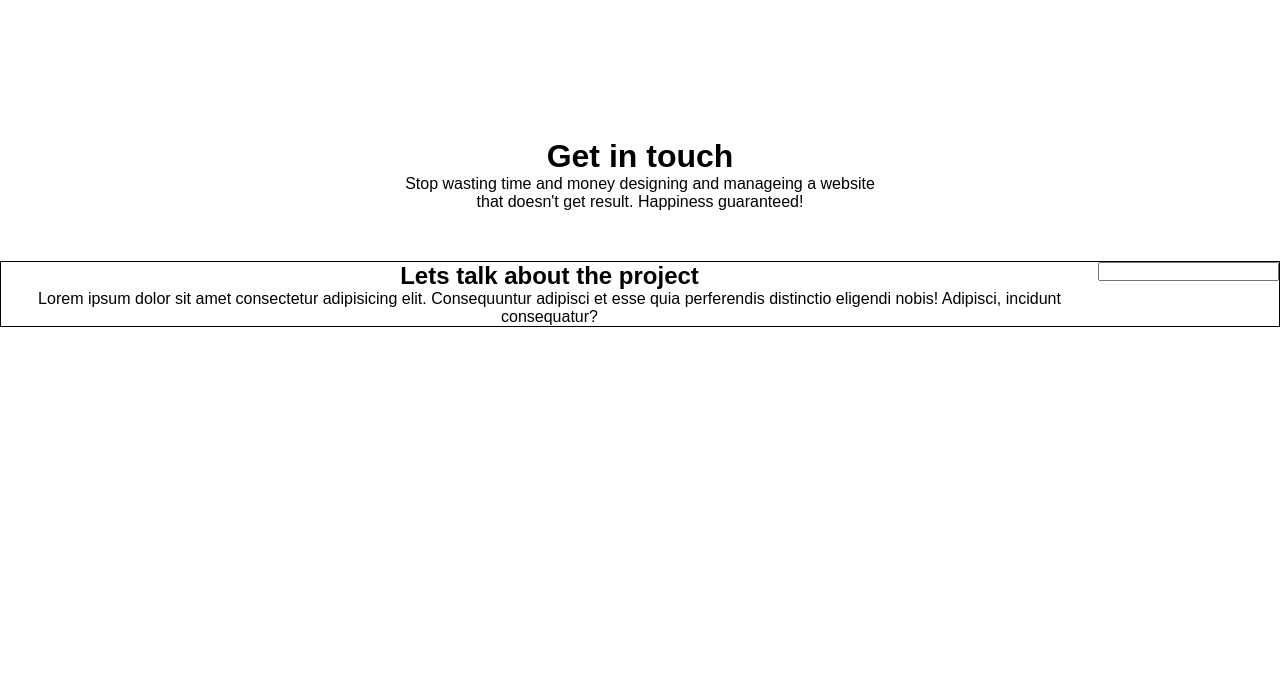
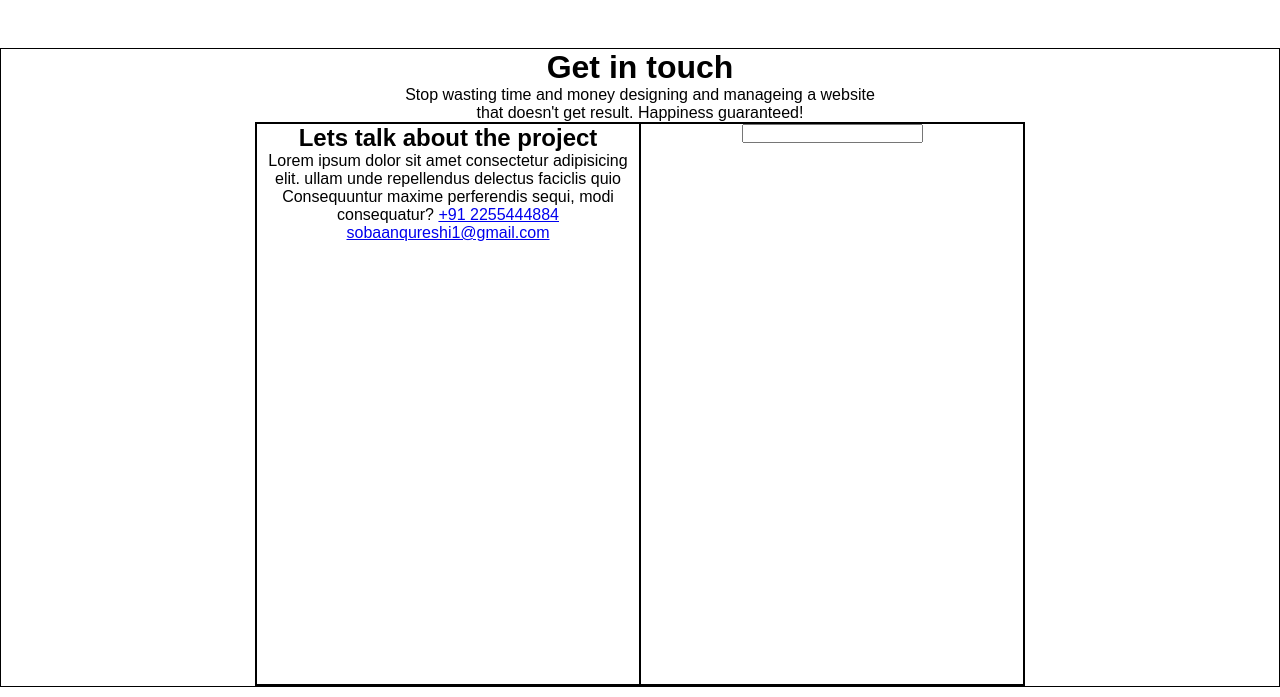
Before and after one commit to Cyrus-Sobaan/Projects, a plain HTML site: page Smart Template/index.html in a window 1280 px wide. Shown: the part 4515-5212 px from the top of the page. Before the commit the page ends 4942 px from the top, so only its background shows below. Drawn offline with Linux system fonts and the light colour scheme.

Commit message:
update index.html

```diff
--- a/Smart Template/index.html
+++ b/Smart Template/index.html
@@ -331,14 +331,27 @@
 
     .section-seven{
         text-align: center;
-        margin: 100px 0px;
-        border: 0px solid black;
+        margin: 10px 0px;
+        border: 1px solid black;
+
     }
     .seven-box{
         border: 1px solid black;
-        margin: 50px 0px;
+
         display: flex;
-        justify-content: space-evenly;
+       margin: auto;
+        width: 60vw;
+
+
+    }
+    .seven-box-1{
+        border: 1px solid black;
+        width: 50vw;
+        height: 70vh;
+    }
+    .seven-box-2{
+        border: 1px solid black;
+        width: 50vw;
     }
 
 </style>
@@ -566,13 +579,16 @@
         <div class="seven-box">
             <div class="seven-box-1">
                 <h2>Lets talk  about the project</h2>
-            <p>Lorem ipsum dolor sit amet consectetur adipisicing elit. Consequuntur adipisci et esse quia perferendis distinctio eligendi nobis! Adipisci, incidunt consequatur?</p>
+            <span> Lorem ipsum dolor sit amet consectetur adipisicing elit. ullam </span>
+            <span> unde repellendus delectus faciclis quio Consequuntur maxime</span>
+            <span> perferendis sequi, modi consequatur?</span>
+            <a href="callto">+91 2255444884</a>
+            <a href="mailto">sobaanqureshi1@gmail.com</a>
             </div>
             <div class="seven-box-2">
 
                 <input type="text">
             </div>
-
         </div>
     </div>
 </body>
```
